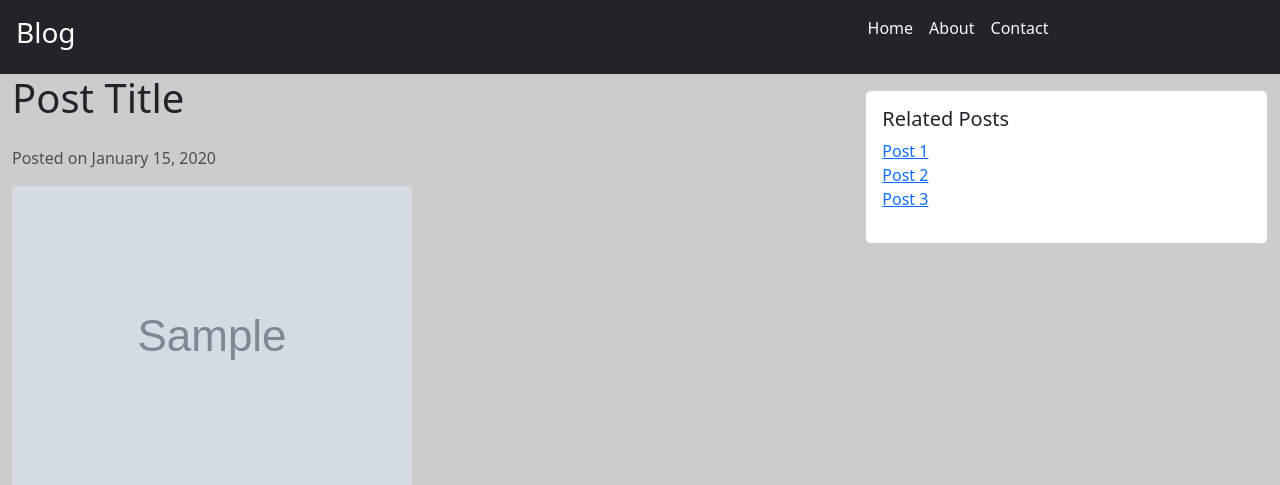
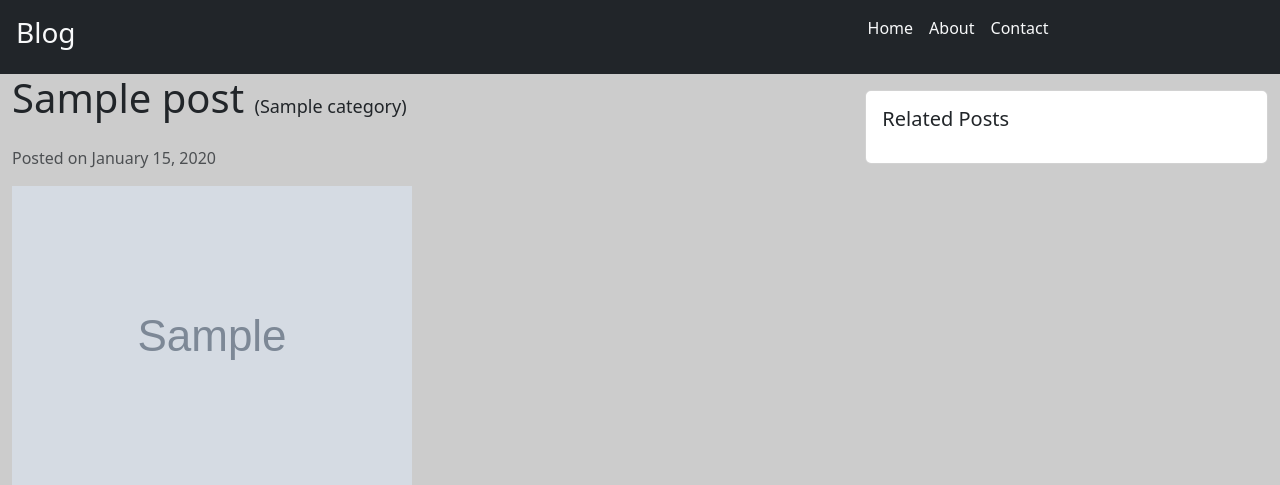
Before and after one commit to yuvankumarL/Django-Learn, a Django app: a page that uses 1hr/workspace/myapp/blog/templates/blog/detail.html in a window 1280 px wide. Shown: the top 485 px of the page. Run offline with Django 5.2, Linux system fonts and the light colour scheme; tables that the repository leaves empty hold one stand-in row (values such as "Sample post"); grey boxes marked "Sample" are stand-in pictures; some libraries are stand-ins or nearby versions.

Commit message:
showing related posts

```diff
--- a/1hr/workspace/myapp/blog/templates/blog/detail.html
+++ b/1hr/workspace/myapp/blog/templates/blog/detail.html
@@ -5,7 +5,7 @@
 
         <div class="row">
             <div class="col-lg-8">
-              <h1 class="mb-4">Post Title</h1>
+              <h1 class="mb-4">{{post.title}} <small style="font-size:18px">({{post.category.name}})</small></h1>
               <p class="text-muted">Posted on {{post.created_at | date:"F j, Y"}}</p> <!--F(month), j(date without zero), Y(year)-->
               <img src={{post.img_url}} class="img-fluid mb-4" alt="Blog Image">
               {% comment %} <p>Lorem ipsum dolor sit amet, consectetur adipiscing elit. Nulla consectetur tortor vel magna tincidunt tempus. Maecenas eget maximus eros. Vivamus id nisl lacus. Donec et risus turpis. In nec efficitur purus, ac faucibus nulla. Aenean nec malesuada velit. Quisque ac mauris ac turpis semper interdum.</p>
@@ -18,9 +18,13 @@
                 <div class="card-body">
                   <h5 class="card-title">Related Posts</h5>
                   <ul class="list-unstyled">
-                    <li><a href="./detail.html">Post 1</a></li>
+                    {% comment %} <li><a href="./detail.html">Post 1</a></li>
                     <li><a href="./detail.html">Post 2</a></li>
-                    <li><a href="./detail.html">Post 3</a></li>
+                    <li><a href="./detail.html">Post 3</a></li> {% endcomment %}
+                    {% for related_post in related_posts %}
+                      <li><a href={% url "blog:detail" slug=related_post.slug %}>{{related_post.title}}</a></li>
+                    {% endfor %}
+
                   </ul>
                 </div>
               </div>
--- a/1hr/workspace/myapp/blog/templates/blog/includes/header.html
+++ b/1hr/workspace/myapp/blog/templates/blog/includes/header.html
@@ -1,7 +1,7 @@
 <header class="p-3 bg-dark text-white">
     <div class="row">
         <div class="col">
-            <h3>Blog</h3>
+            <a class="text-light text-decoration-none" href="/blog" ><h3>Blog</h3></a>
         </div>
         <div class="col">
             <div class="d-flex justify-content-center gap-3">
--- a/1hr/workspace/myapp/blog/views.py
+++ b/1hr/workspace/myapp/blog/views.py
@@ -27,12 +27,13 @@
     # getting data from model by post id
     try:
         post = Post.objects.get(slug=slug)
+        related_posts = Post.objects.filter(category=post.category).exclude(pk=post.id)
     except Post.DoesNotExist:
         raise Http404("Post Does not Exists!ss")
 
     logger = logging.getLogger("TESTING")
     logger.debug(f'post variable is {post}')
-    return render(request, 'blog/detail.html', {'post': post})
+    return render(request, 'blog/detail.html', {'post': post, 'related_posts':related_posts})
 
 def old_url_redirect(request):
     # return redirect("new_url")
```
